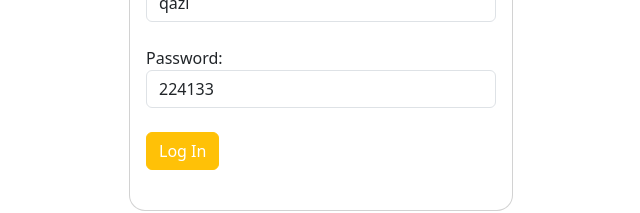
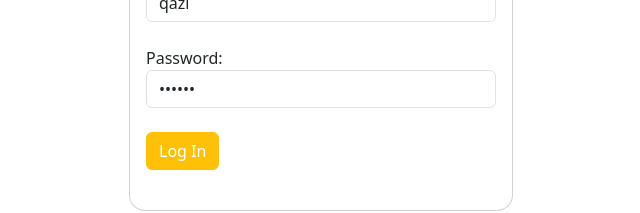
Before and after one commit to onlyrahulrai/dynamic-template-frontend, a React (Create React App) app: page / in a window 1280 px wide. Shown: the part 366-579 px from the top of the page, without its empty margins (319-959 px from the left). Built offline with nearby package versions, Linux system fonts and the light colour scheme; no server answers.

Commit message:
input field changed from text to password

```diff
--- a/src/views/Login.js
+++ b/src/views/Login.js
@@ -51,7 +51,7 @@ const Login = (props) => {
             <br />
             <label htmlFor="password">Password:</label>
             <br />
-            <input type="text" name="password" className="form-control" value={data.password} onChange={onChange} required />
+            <input type="password" name="password" className="form-control" value={data.password} onChange={onChange} required />
 
             <button type="submit" className="btn btn-warning text-white my-4">Log In</button>
           </form>
```
